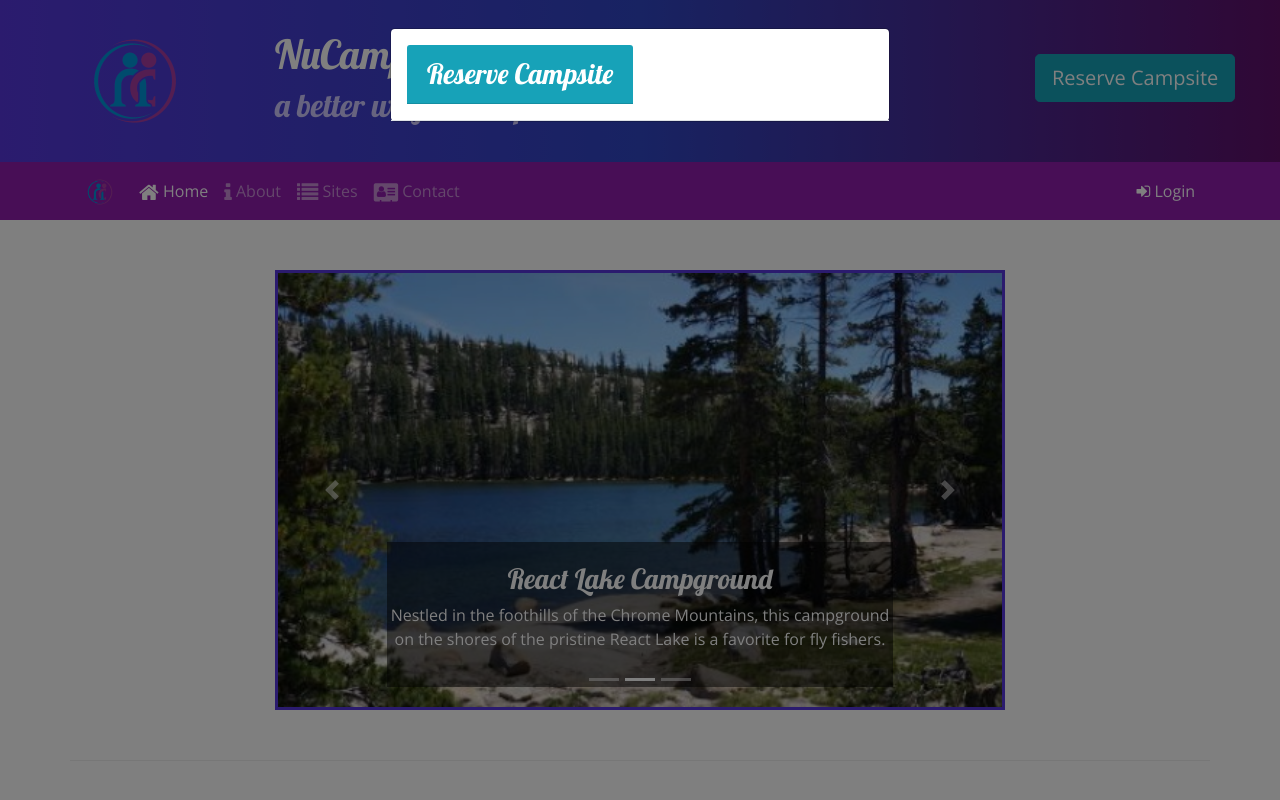
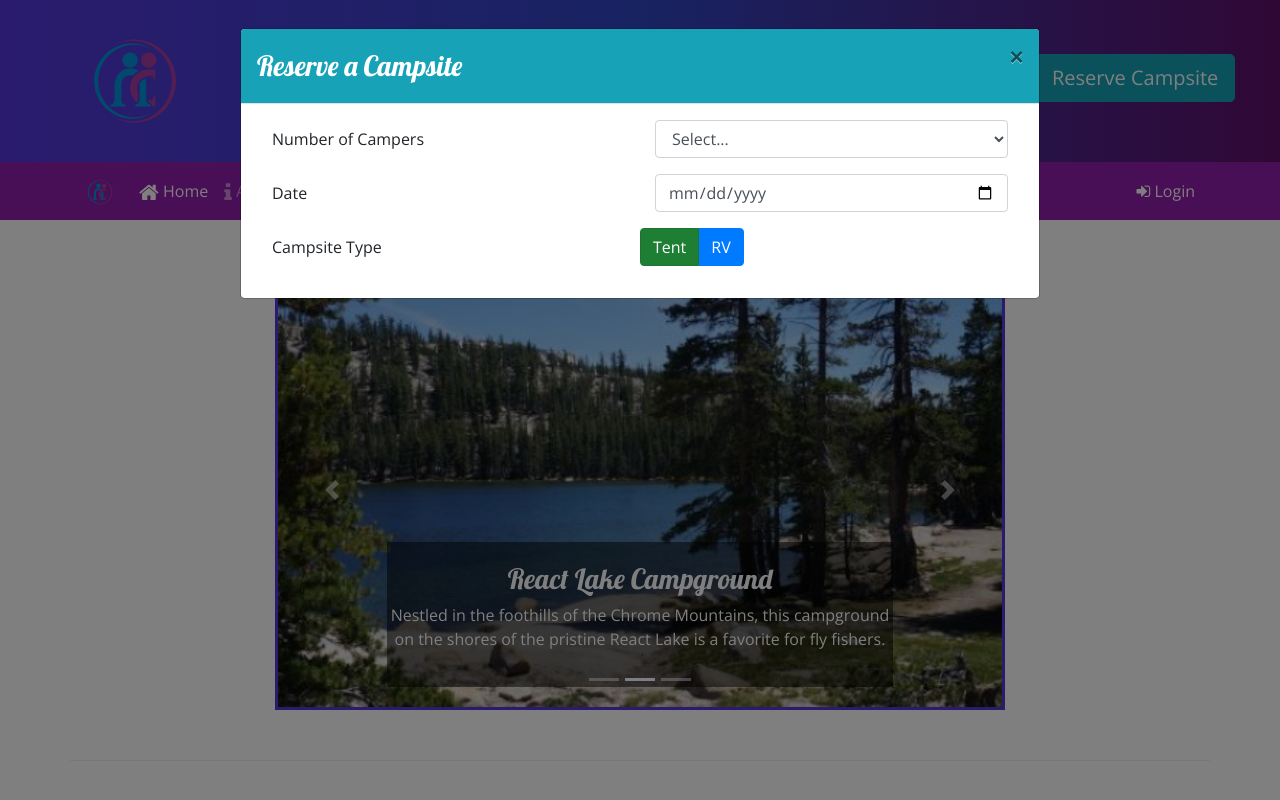
Before and after one commit to Tumaz04/nucampsite, a website: page index.html in a window 1280 px wide. Both pictures are taken after a click on the button "Reserve Campsite". Shown: the top 800 px of the page. Drawn offline with nearby package versions, Linux system fonts and the light colour scheme.

Commit message:
Week 3 Assignment

```diff
--- a/index.html
+++ b/index.html
@@ -40,10 +40,50 @@
     </header>
 
     <div class="modal" role="dialog" id="reserveModal">
-        <div class="modal-dialog" role="document">
+        <div class="modal-dialog modal-lg" role="document">
             <div class="modal-content">
-                <div class="modal-header">
-                    <h3 class="card-header bg-info text-white">Reserve Campsite</h3>
+                <div class="modal-header bg-info text-white">
+                    <h3 class="modal-title">Reserve a Campsite</h3>
+                    <button type="button" class="close" data-dismiss="modal" aria-label="close">
+                        <span aria-hidden="true">&times;</span>
+                    </button>
+                </div>
+                <div class="modal-body">
+                    <div class="container-fluid">
+                        <form id="reserveForm">
+                            <div class="form-group row">
+                                <label class="col-sm-6 col-form-label" for="numCampers">Number of Campers</label>
+                                <div class="col">
+                                    <select class="form-control" name="numCampers" id="numCampers">
+                                        <option selected>Select...</option>
+                                        <option value="1">1</option>
+                                        <option value="2">2</option>
+                                        <option value="3">3</option>
+                                        <option value="4">4</option>
+                                        <option value="5">5</option>
+                                        <option value="6">6</option>
+                                    </select>
+                                </div>
+                            </div>
+                            <div class="form-group row">
+                                <label class="col-sm-6 col-form-label" for="date">Date</label>
+                                <div class="col">
+                                    <input class="form-control" type="date" name="date" id="date" placeholder="date">
+                                </div>
+                            </div>
+                            <div class="form-group row">
+                                <label class="col-sm-6 col-form-label" for="campsiteType">Campsite Type</label>
+                                <div class="btn-group btn-group-toggle" data-toggle="buttons">
+                                    <label for="" class="btn btn-success active">
+                                        <input type="radio" name="siteType" id="siteTent" autocomplete="off" checked>Tent
+                                    </label>
+                                    <label for="" class="btn btn-primary">
+                                        <input type="radio" name="siteType" id="siteRv" autocomplete="off"> RV
+                                    </label>
+                                </div>
+                            </div>
+                        </form>
+                    </div>
                 </div>
             </div>
         </div>
@@ -198,46 +238,6 @@
                 </div>
             </div>
         </div>
-
-        <div class="row row-content modal" id="reserveModal">
-            <div class="col-sm-6 mx-auto">
-                <div class="card">
-                    <h3 class="card-header bg-info text-white">Reserve Campsite</h3>
-
-                    <div class="card-body">
-                        <form id="reserveForm">
-                            <div class="form-group row">
-                                <label class="col-sm-6 col-form-label" for="numCampers">Number of Campers</label>
-                                <div class="col">
-                                    <select class="form-control" name="numCampers" id="numCampers">
-                                        <option selected>Select...</option>
-                                        <option value="1">1</option>
-                                        <option value="2">2</option>
-                                        <option value="3">3</option>
-                                        <option value="4">4</option>
-                                        <option value="5">5</option>
-                                        <option value="6">6</option>
-                                    </select>
-                                </div>
-                            </div>
-                            <div class="form-group row">
-                                <label class="col-sm-6 col-form-label" for="date">Date</label>
-                                <div class="col">
-                                    <input class="form-control" type="date" name="date" id="date" placeholder="date">
-                                </div>
-                            </div>
-                            <div class="form-group row">
-                                <div class="col">
-                                    <button type="submit" class="btn btn-primary">Search</button>
-                                </div>
-                            </div>
-                        </form>
-                    </div>
-
-                </div>
-            </div>
-        </div>
-
     </div>
 
     <footer class="site-footer">
```
